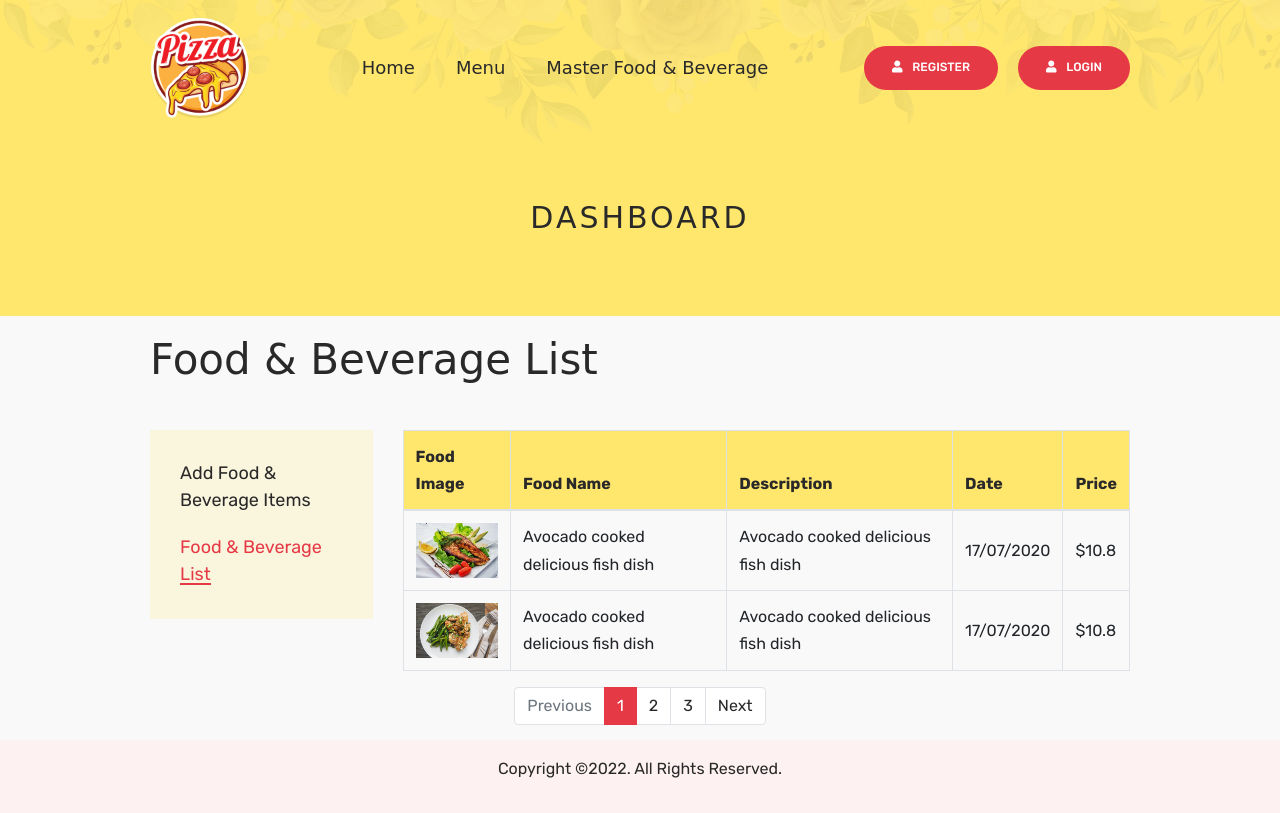
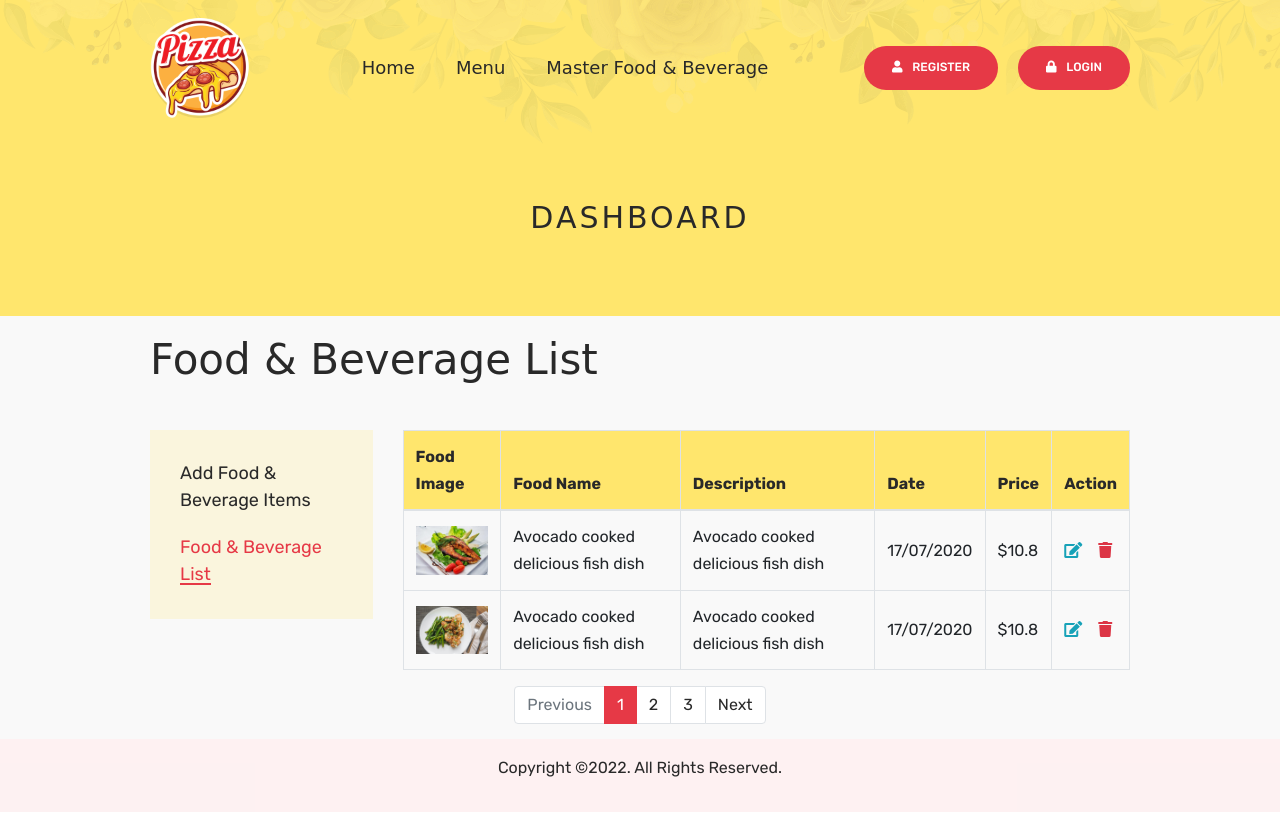
Before and after one commit to meharwaheed/laravel-food-order-system, a plain HTML site: page FoodList.html in a window 1280 px wide. Drawn offline with Linux system fonts and the light colour scheme; a web font is replaced by a local one.

Commit message:
navbar updated

```diff
--- a/FoodList.html
+++ b/FoodList.html
@@ -55,7 +55,7 @@
                     </ul>
                     <div class="header-btn">
                         <a href="register.html"  class="bttn-small btn-fill mr-3"><i class="fas fa-user"></i> Register</a>
-                        <a href="login.html"   class="bttn-small btn-fill"><i class="fas fa-user"></i> Login</a>
+                        <a href="login.html"   class="bttn-small btn-fill"><i class="fas fa-lock"></i> Login</a>
                     </div>
                 </div>
             </div>
@@ -104,6 +104,7 @@
                                 <th scope="col">Description</th>
                                 <th scope="col">Date</th>
                                 <th scope="col">Price</th>
+                                <th scope="col">Action</th>
                             </tr>
                             </thead>
                             <tbody>
@@ -113,6 +114,7 @@
                                     <td>Avocado cooked delicious fish dish</td>
                                     <td>17/07/2020</td>
                                     <td>$10.8</td>
+                                    <td><a class="text-info" href=""><i class="fa fa-edit"></i></a><a class="text-danger ml-3" href=""><i class="fa fa-trash"></i></a></td>
                                 </tr>
                                 <tr>
                                     <td><img src="assets/images/items/2.jpg" alt=""></td>
@@ -120,6 +122,7 @@
                                     <td>Avocado cooked delicious fish dish</td>
                                     <td>17/07/2020</td>
                                     <td>$10.8</td>
+                                    <td><a class="text-info" href=""><i class="fa fa-edit"></i></a><a class="text-danger ml-3" href=""><i class="fa fa-trash"></i></a></td>
                                 </tr>
                             </tbody>
                         </table>
```
Also changed, not shown: dashboard.html (+1 -1 lines), forgot-password.html (+1 -1 lines), index.html (+1 -1 lines), login.html (+1 -1 lines), register.html (+1 -1 lines), shop.html (+1 -1 lines).
